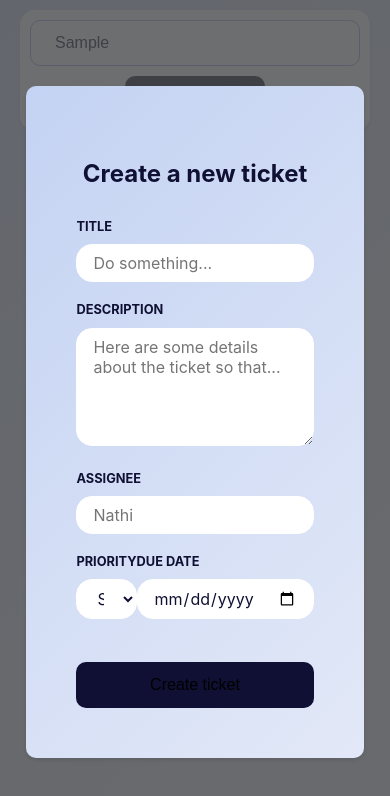
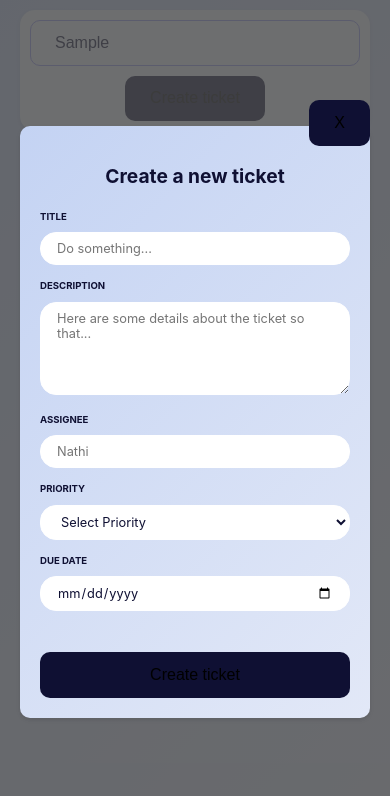
Before and after one commit to nathidaum/kanban-board-app, a React (Vite) app: page / in a window 390 px wide. Both pictures are taken after typing "Sample" into the empty fields and a click on the button "Create ticket". Shown: the top 796 px of the page. Built offline with nearby package versions, Linux system fonts and the light colour scheme.

Commit message:
Make form responsive

```diff
--- a/src/components/CreateTicketForm/create-ticket-form.css
+++ b/src/components/CreateTicketForm/create-ticket-form.css
@@ -81,5 +81,39 @@
 }
 
 .submit:hover {
-  background-color: var(--primary-color)
+  background-color: var(--primary-color);
 }
+
+@media (max-width: 768px) {
+  .form {
+    margin: 5px 20px;
+    padding: 20px;
+  }
+
+  .form h2 {
+    font-size: 1.2rem;
+  }
+
+  .form .inputs label {
+    font-size: 0.6rem;
+    padding: 3px 0px;
+  }
+
+  .form input,
+  .form select,
+  .textarea {
+    font-size: 0.8rem;
+  }
+
+  .horizontal {
+    display: flex;
+    flex-direction: column;
+    justify-content: space-between;
+  }
+
+  .close-button {
+    position: absolute;
+    right: 20px;
+    top: 100px;
+  }
+}
```
